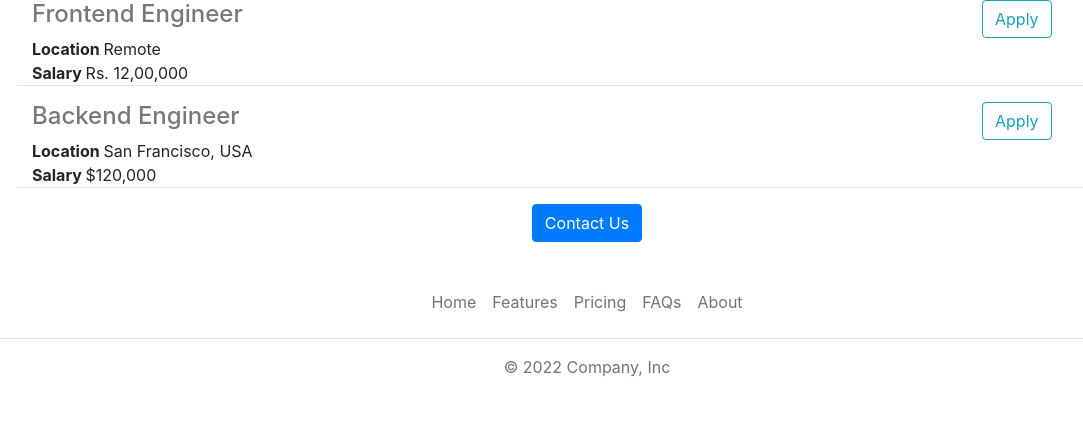
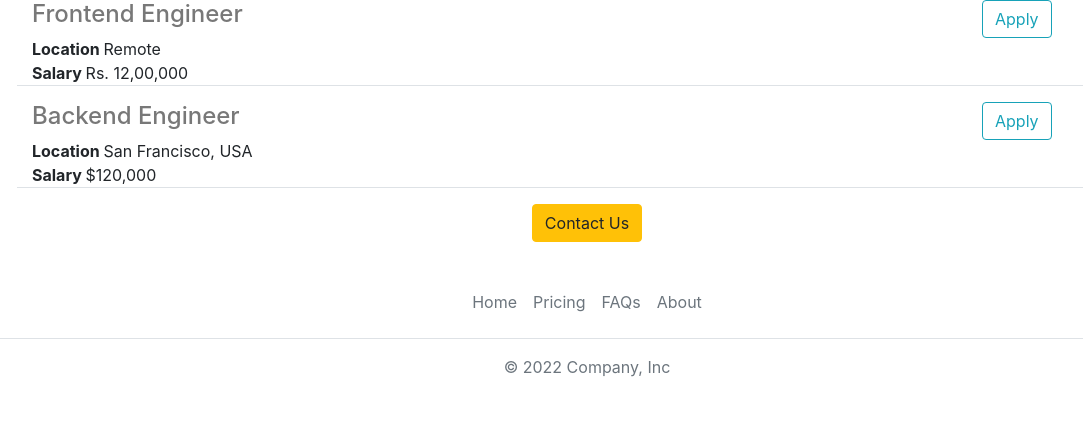
Before and after one commit to george00-byte/george-careers-website, a Flask app: page / in a window 1280 px wide. Shown: the part 1156-1591 px from the top of the page, without its empty margins (53-1136 px from the left). Run offline with Flask 3, Linux system fonts and the light colour scheme; some libraries are stand-ins or nearby versions.

Commit message:
Made some improvements

```diff
--- a/templates/footer.html
+++ b/templates/footer.html
@@ -1,7 +1,7 @@
 <footer class="py-3 my-4">
   <ul class="nav justify-content-center border-bottom pb-3 mb-3">
     <li class="nav-item"><a href="#" class="nav-link px-2 text-muted">Home</a></li>
-    <li class="nav-item"><a href="#" class="nav-link px-2 text-muted">Features</a></li>
+
     <li class="nav-item"><a href="#" class="nav-link px-2 text-muted">Pricing</a></li>
     <li class="nav-item"><a href="#" class="nav-link px-2 text-muted">FAQs</a></li>
     <li class="nav-item"><a href="#" class="nav-link px-2 text-muted">About</a></li>
--- a/templates/home.html
+++ b/templates/home.html
@@ -40,7 +40,9 @@
        </div>
 
       <div class= "text-center">
-        <button class="btn btn-primary btn-large">Contact Us</button>
+
+        <a type="button" class="btn btn-warning"
+          <button href="mailto:georgeodmbo007@gmail.com?subject=Asking A%20Question">Contact Us</a>
 
       </div>
   </div>
--- a/templates/nav.html
+++ b/templates/nav.html
@@ -9,13 +9,13 @@
         <a class="nav-link" href="#">Home <span class="sr-only">(current)</span></a>
       </li>
       <li class="nav-item">
-        <a class="nav-link" href="#">Features</a>
+        <a class="nav-link" href="#">Events</a>
       </li>
       <li class="nav-item">
         <a class="nav-link" href="#">Pricing</a>
       </li>
       <li class="nav-item">
-        <a class="nav-link " href="#">Disabled</a>
+        <a class="nav-link " href="#">About</a>
       </li>
     </ul>
   </div>
```
